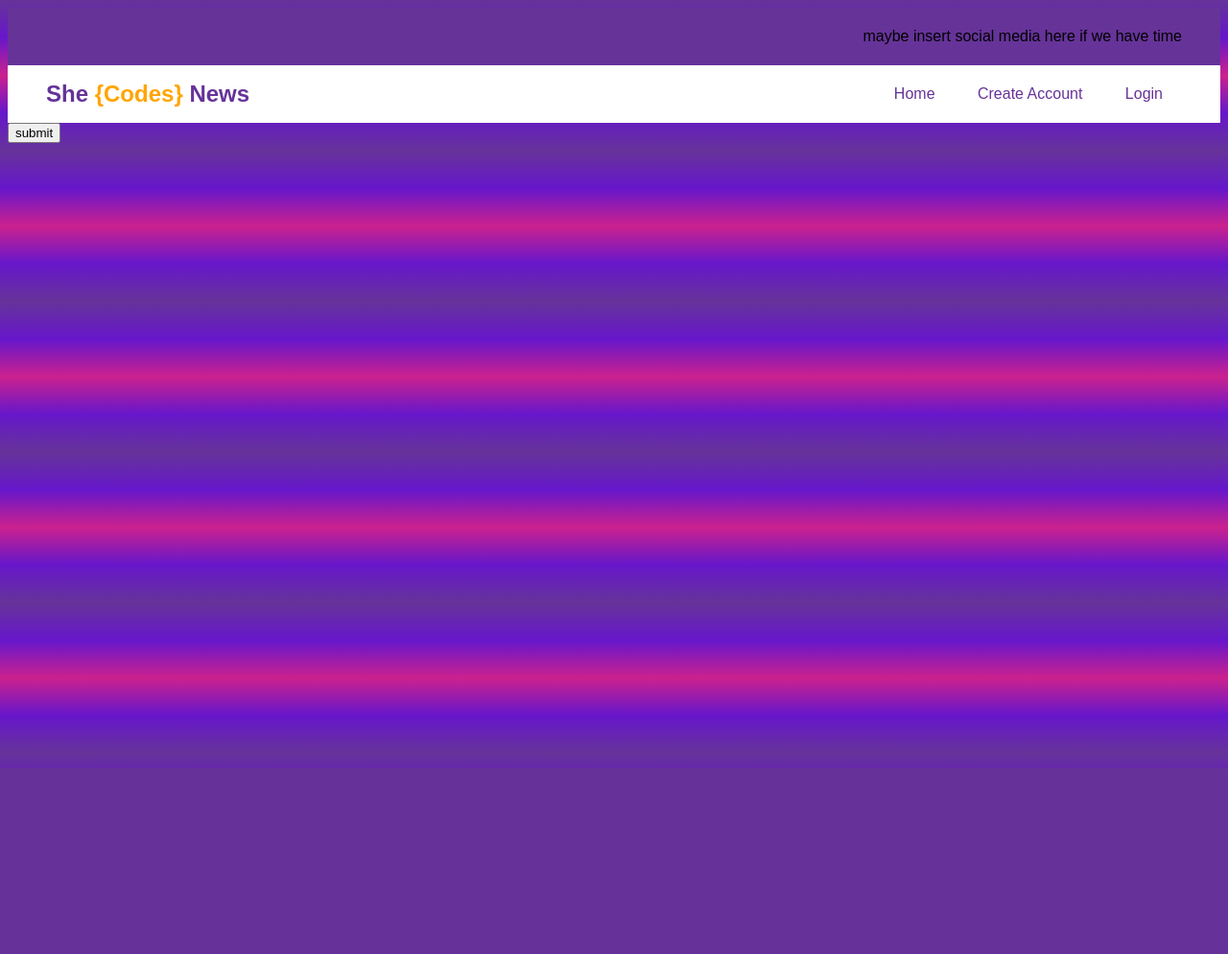
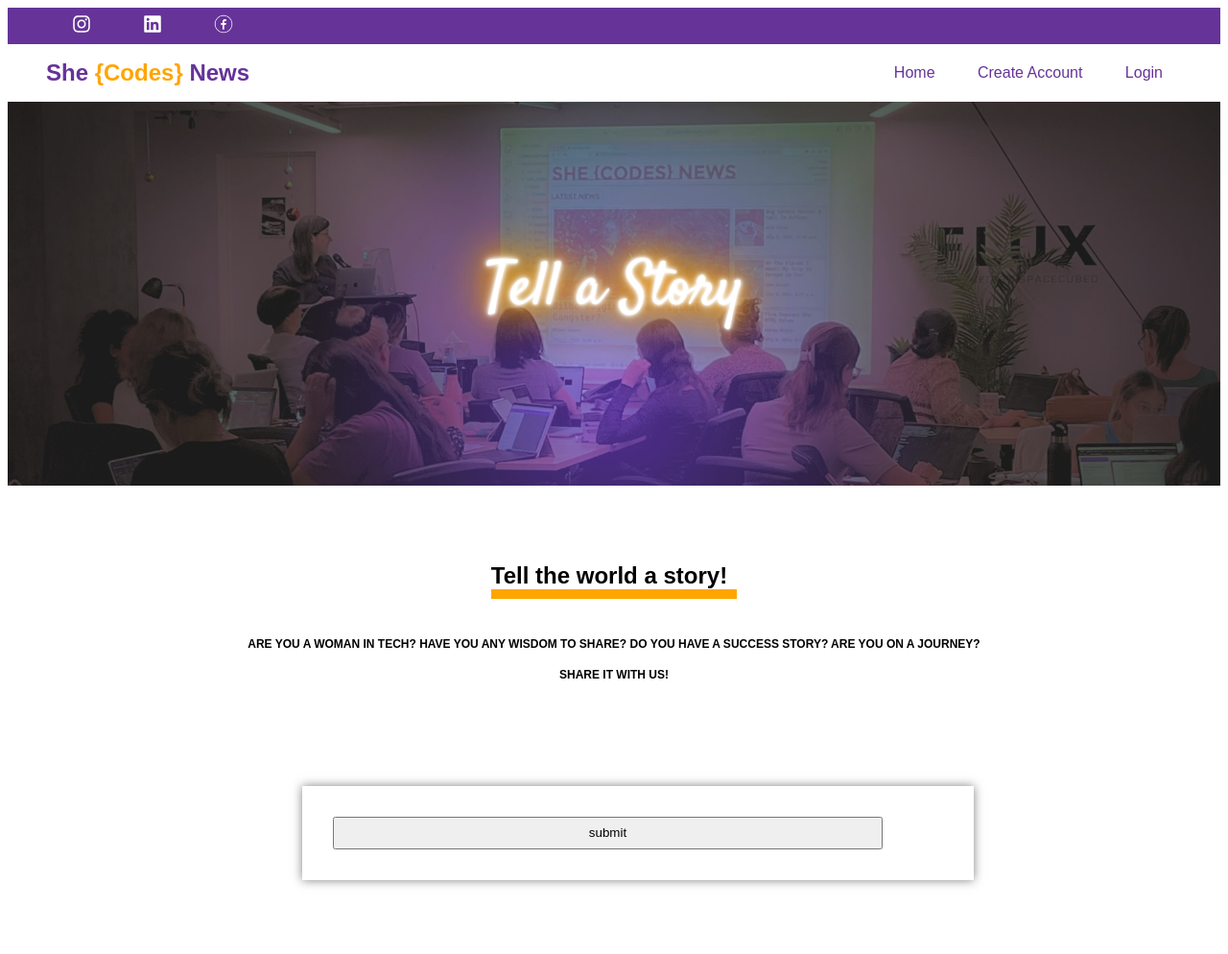
Before and after one commit to ktechgau/she_codes_news, a Django app: page /news/add-story/ in a window 1280 px wide; the page is wider, and only the part inside the window is pictured. Shown: that part at 96% size. Before the commit the page ends 800 px from the top of that part, so only its background shows below. Run offline with Django 4.2, Linux system fonts and the light colour scheme; parts of the project's set-up code (start-up, migrations or seed data) failed here and were passed over.

Commit message:
styling forms and index

```diff
--- a/she_codes_news/news/forms.py
+++ b/she_codes_news/news/forms.py
@@ -9,15 +9,13 @@
         model = NewsStory
         fields = ['title','category', 'image_url', 'pub_date', 'content']
         widgets = {
-            'pub_date': forms.DateInput (
-                format='%m/%d/%Y',
-                attrs={
-                    'class':'form-control',
-                    'placeholder':'Select a date',
-                    'type':'date'
-                }
-            )
+            'title': forms.TextInput(attrs={'class': 'form-control','placeholder':'Enter a title for your story'}),
+            'category': forms.Select(attrs={'class': 'form-control', 'placeholder':'Select a category'}),
+            'image_url': forms.URLInput(attrs={'class': 'form-control','placeholder':'Enter a URL for your image'}),
+            'pub_date': forms.DateInput (format='%m/%d/%Y',attrs={'class':'form-control','placeholder':'Select a date','type':'date' }),
+            'content': forms.Textarea(attrs={'class': 'form-control','placeholder': 'Tell your story'}),
         }
+
 
 #Accessing the category choices from database
     #category = forms.ChoiceField(choices=NewsStory._meta.get_field('category').choices)
--- a/she_codes_news/news/static/news/styles.css
+++ b/she_codes_news/news/static/news/styles.css
@@ -31,13 +31,12 @@
 }
 
 #latest-stories {
-
     margin: 50px auto;
     display: grid;
     grid-column-start: auto;
     grid-template-columns: 2fr 1fr;
     grid-template-rows: 1fr 1fr 1fr;
-    grid-gap: 30px;
+    grid-gap: 10px 10px;
     grid-template-areas: "left-1 right-1" "left-1 right-2" "left-1 right-3";
     max-height: 500px;
     max-width: 1250px;
@@ -78,8 +77,8 @@
 #story-card-2 a,
 #story-card-3 a,
 #story-card-4 a {
-    display: block;
-    max-height: 5px;
+    display: flex;
+    max-height: 120px;
     width: 100%;
     height: 100%;
     border: green solid 1px;
@@ -109,9 +108,11 @@
 #all-stories {
 
     display: grid;
-    grid-column-start: auto;
-    grid-template-columns: 1fr 1fr 1fr;
+    /* flex-wrap: wrap; */
+     grid-column-start: auto;
+     grid-template-columns: 1fr 1fr 1fr;
     grid-gap: 40px;
+    justify-content: space-between;
     margin: 60px auto;
 
 }
@@ -130,3 +131,93 @@
     margin: 0 0 10px 10px;
     width: 50%;
 }
+
+
+
+
+/* .story-card {
+    margin: 2px;
+    border: 1px solid #000;
+    padding: 5px;
+}
+
+.story-card img {
+    width: 100%;
+    height: 300px;
+    object-fit: cover;
+}
+
+#latest-stories {
+    display: grid;
+    grid-template-columns: 2fr 1fr;
+    grid-template-rows: 1fr 1fr 1fr;
+    gap: 1px 1px;
+    grid-template-areas: "left-1 right-1" "left-1 right-2" "left-1 right-3";
+    max-height: 500px;
+}
+
+#story-card-1 {
+    grid-area: left-1;
+}
+
+#story-card-2 {
+    grid-area: right-1;
+}
+
+#story-card-3 {
+    grid-area: right-2;
+}
+
+#story-card-4 {
+    grid-area: right-3;
+}
+
+#story-card-2 a,
+#story-card-3 a,
+#story-card-4 a {
+    display: flex;
+    max-height: 120px;
+    width: 100%;
+    height: 100%;
+}
+
+#story-card-2 .story-card-text h3,
+#story-card-3 .story-card-text h3,
+#story-card-4 .story-card-text h3 {
+    font-size: 16px;
+}
+
+#story-card-2 .story-card-text h4,
+#story-card-3 .story-card-text h4,
+#story-card-4 .story-card-text h4 {
+    font-size: 12px;
+}
+
+#story-card-2 img,
+#story-card-3 img,
+#story-card-4 img {
+    width: 33%;
+    height: 100%;
+    margin-right: 5px;
+}
+
+#all-stories {
+    display: flex;
+    flex-wrap: wrap;
+    justify-content: space-between;
+}
+
+#all-stories .story-card {
+    flex-basis: 32%;
+    flex-grow: 1;
+}
+
+#story-content {
+    text-align: justify;
+}
+
+#story-content img {
+    float: right;
+    margin: 0 0 10px 10px;
+    width: 50%;
+} */
--- a/she_codes_news/news/templates/news/createStory.html
+++ b/she_codes_news/news/templates/news/createStory.html
@@ -1,11 +1,29 @@
-{% extends "base.html" %}
+{% extends 'base.html' %}
+{% load static %}
+
+{% block stylesheets %}
+<link rel="stylesheet" type="text/css" href="{% static 'news/styles.css' %}" />
+{% endblock %}
 
 {% block content %}
 
-    <form action="" method="post">
+<section class = "header_1" >
+  <div class="Header_1" >
+    <h1 class="neon">Tell a Story</h1>
+  </div>
+</section>
+
+<section id="Tell">
+<h2 id="tell"> Tell the world a story! </h2>
+<h3>Are you a woman in tech? Have you any wisdom to share? Do you have a success story? Are you on a journey? </h3>
+<br>
+<h3>Share it with us!</h3>
+</section>
+<div class="container">
+    <form action="" method="post" class="form">
         {% csrf_token %}
         {{ form.as_p }}
         <input type="submit" value="submit">
     </form>
-
+</div>
     {% endblock %}
--- a/she_codes_news/news/templates/news/storyCard.html
+++ b/she_codes_news/news/templates/news/storyCard.html
@@ -1,5 +1,5 @@
 <div class="story-card" id="story-card-{{ position }}">
-    <a href="{% url 'news:story' story.id %}"> </a>
+    <a href="{% url 'news:story' story.id %}">
         {% if story.image_url%}
             <img src={{story.image_url}}>
         {% else %}
@@ -13,6 +13,6 @@
                 <h6>{{ story.pub_date }}</h6>
             </div>
 
-
+        </a>
 
 </div>
--- a/she_codes_news/static/styles.css
+++ b/she_codes_news/static/styles.css
@@ -1,4 +1,5 @@
 @import url('https://fonts.googleapis.com/css2?family=Satisfy&display=swap');
+
 
 
 html {
@@ -8,20 +9,46 @@
   }
 
 body {
-    background-image:linear-gradient(180deg,#663399 , #6617cb, #cb218e,#6617cb,#663399);
+    background-color: white;
 
 }
 
 header {
     display: flex;
     align-items: center;
-    justify-content: flex-end;
+    justify-content:flex-start;
     background-color: rebeccapurple;
     margin:0px;
-    padding: 5px 40px;
+    padding: 0px 40px;
 }
 
+.socials img{
+    width:20px;
+    height: 20px;
+    filter:brightness(100) invert(1);
+    padding:5px;
+    margin: 0 20px;
+}
 
+.header{
+    border: red solid 1px;
+
+}
+
+.Header_1{
+    background: rebeccapurple;
+   padding:150px;
+   background-image:  url("/static/images/backgroundpic.jpg");
+   background-repeat: no-repeat;
+   background-size:cover;
+   height:100px;
+
+}
+
+.Header_1{
+    display: flex;
+    justify-content: center;
+}
 
 .search-field{
     border-color: white;
@@ -46,10 +73,6 @@
     padding: 0px 40px;
     margin:0px;
 
-}
-
-img {
-    filter: grayscale(0%);
 }
 
 h1 {
@@ -96,18 +119,67 @@
 
 
 
-.header_1{
-
-    background-image: ('images/background_image.jpg') no-repeat;
-    padding: 200px 40px;
-    height:100%;
-
-}
 
 .neon{
+
     font-family: "Satisfy", Sans-serif;
     font-weight: 200;
     color: white;
     text-shadow: 0 0 3px #fff, 0 0 5px #fff, 0 0 10px #fff, 0 0 21px #ffa300, 0 0 41px #ffa300, 0 0 46px #ffa300, 0 0 50px #ffa300, 0 0 75px #ffa300;
 
 }
+
+/* styling the CreateStory Form */
+#Tell{
+    margin: 40px auto;
+   text-align: center;
+
+}
+
+#tell{
+  margin:40px auto;
+   border-bottom: orange solid 10px; /* Adjust the thickness of the underline */
+    padding-right: 10px; /* Adjust the amount of padding to the right */
+    display: inline-block;
+
+}
+
+.container{
+    display:inline-block;
+    width:100%;
+    padding: 2%;
+    margin:0.25em auto;
+}
+
+
+.form{
+    margin: 0 auto;
+    align-items: center;
+    background-color:white;
+    box-sizing: border-box;
+    width: 90vw;
+    max-width: 700px;
+    margin: 40px auto;
+    padding:2em;
+    display:block;
+    box-shadow: 0px 0px 10px 0px rgba(0,0,0,0.5);
+}
+
+.form:hover{
+    box-shadow: 0 0 3px #fff, 0 0 5px #fff, 0 0 10px #fff, 0 0 21px #ffa300, 0 0 3px #ffa300, 0 0 7px #ffa300;
+}
+
+label,input, textarea, select{
+    display:block;
+    font-family: "Raleway", sans-serif;
+    width: 90%;
+   padding:0px;
+}
+
+label,input,select{
+    height: 2.5em;
+}
+
+label{
+    text-decoration:none
+}
--- a/she_codes_news/templates/base.html
+++ b/she_codes_news/templates/base.html
@@ -21,7 +21,11 @@
 
   <body>
     <header>
-      <p>maybe insert social media here if we have time</p>
+      <!-- <div class="icons"> -->
+      <a class="socials"href=""><img src="/static/images/instagram (1).svg"></a>
+      <a class="socials"href=""><img src="/static/images/linkedin.svg"></a>
+      <a class="socials"href=""><img src="/static/images/logo-facebookpng-32255.png"></a>
+    <!-- </div> -->
     </header>
     <section class="page-top">
       <div id="header-text">
```
Also changed, not shown: she_codes_news/news/templates/news/index.html (+5 -8 lines), she_codes_news/users/templates/users/createAccount.html (+13 -1 lines), she_codes_news/static/background _image.jpg (deleted), she_codes_news/static/images/backgroundpic.jpg (added), she_codes_news/static/images/instagram (1).svg (added), she_codes_news/static/images/linkedin.svg (added), she_codes_news/static/images/logo-facebookpng-32255.png (added), she_codes_news/users/forms.py (line endings or trailing spaces).
